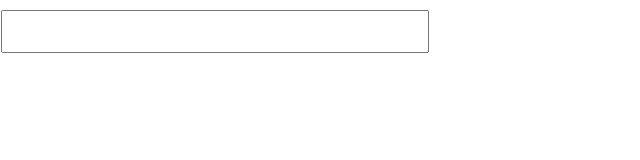
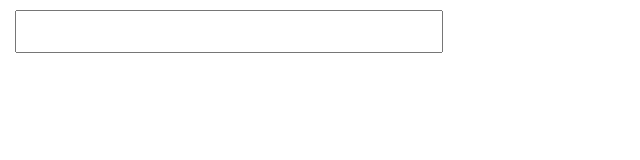
Before and after one commit to gitdanman/gitdanman.github.io, a plain HTML site: page index.html in a window 1280 px wide. Shown: the full height of the page, 0-640 px from the left. Drawn offline with Linux system fonts and the light colour scheme.

Commit message:
Update index_style.css
some more styling

```diff
--- a/index_style.css
+++ b/index_style.css
@@ -5,5 +5,5 @@
 
 input {
   font-size: 2em;
-  margin: 10px 1px 0;
+  margin: 10px 15px 0;
 }
```
